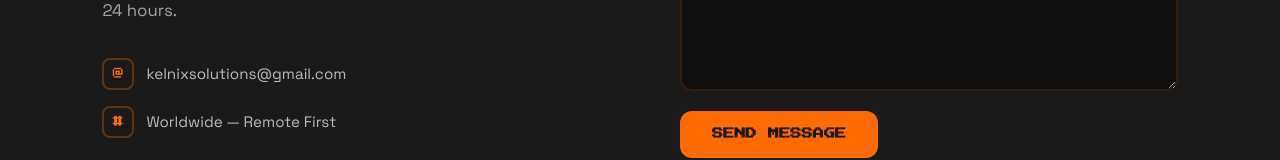
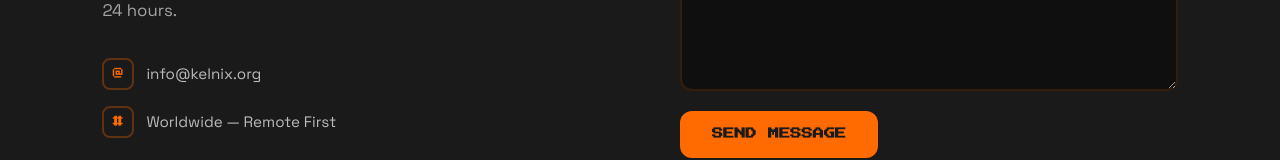
Before and after one commit to TiagoX9/kelnix, a React (Vite) app: page / in a window 1280 px wide. Shown: the part 3968-4128 px from the top of the page. Built offline with nearby package versions, Linux system fonts and the light colour scheme.

Commit message:
updated email

```diff
--- a/src/components/Contact.tsx
+++ b/src/components/Contact.tsx
@@ -57,7 +57,7 @@ export default function Contact() {
           >
             <div className={styles.infoItem}>
               <span className={`pixel-font ${styles.infoIcon}`}>@</span>
-              <span>kelnixsolutions@gmail.com</span>
+              <span>info@kelnix.org</span>
             </div>
             <div className={styles.infoItem}>
               <span className={`pixel-font ${styles.infoIcon}`}>#</span>
```
